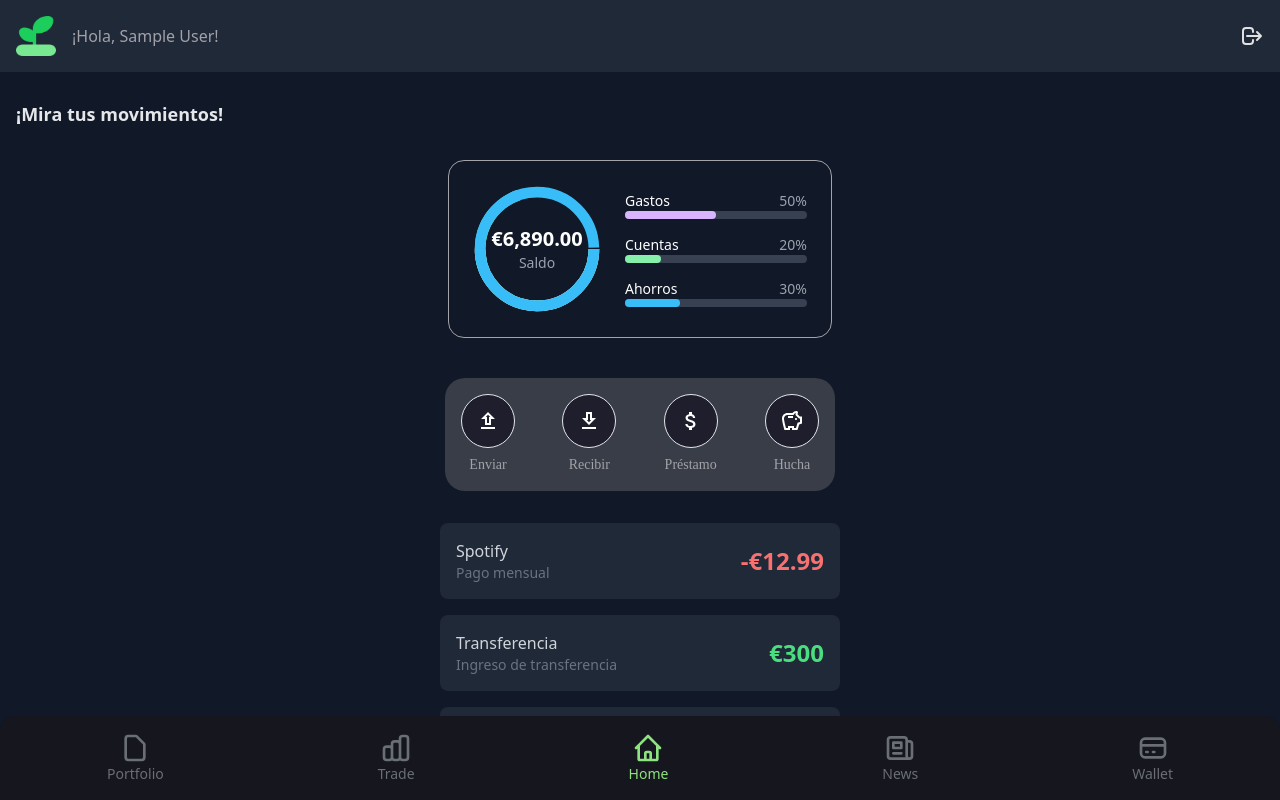
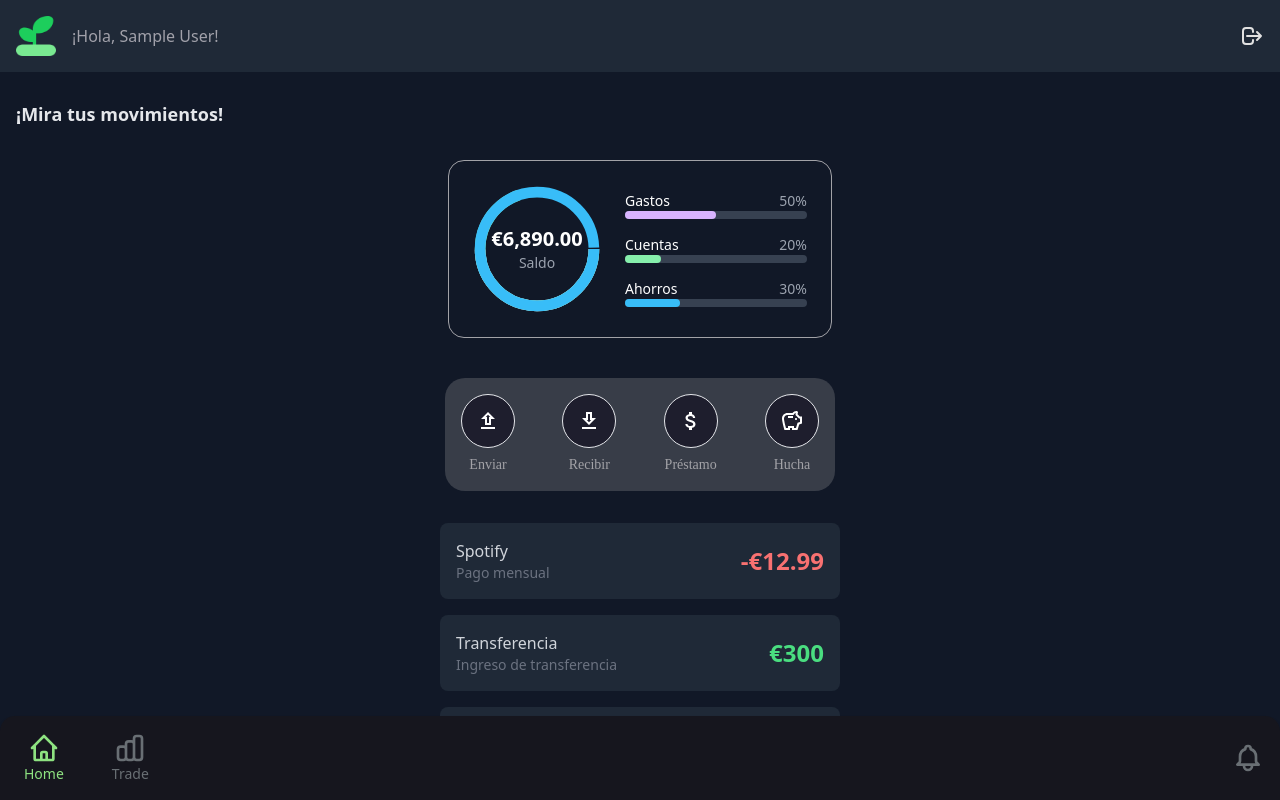
Before and after one commit to Yedpt/RSI_trade_project-Client, a React (Vite) app: page /auth/homebank in a window 1280 px wide. Shown: the top 800 px of the page. Built offline with nearby package versions, Linux system fonts and the light colour scheme; sample sign-in values are in the browser's storage.

Commit message:
feat: add NavbarBankHome component and integrate it into Layoutbank.jsx

```diff
--- /dev/null
+++ b/src/components/NavbarBankHome.jsx
@@ -0,0 +1,84 @@
+import React, { useState, useEffect } from "react";
+import { useNavigate, useLocation } from "react-router-dom";
+import { HomeIcon, ChartBarIcon, BellIcon } from "@heroicons/react/outline";
+import SplashScreen from "../components/SplashScreen";
+
+const NavbarBankHome = () => {
+  const [isSplashVisible, setIsSplashVisible] = useState(false);
+  const [activePage, setActivePage] = useState("");
+  const [isNotificationVisible, setIsNotificationVisible] = useState(false);
+  const navigate = useNavigate();
+  const location = useLocation();
+
+  const colors = {
+    activeGreen: "#8ee281",
+    inactiveGray: "#696F74",
+  };
+
+  useEffect(() => {
+    const currentPath = location.pathname.split("/").pop();
+    setActivePage(currentPath === "auth" ? "auth" : currentPath);
+  }, [location]);
+
+  const handleNavigation = (targetPage) => {
+    if (targetPage === "trade") {
+      setIsSplashVisible(true);
+      setTimeout(() => {
+        setIsSplashVisible(false);
+        navigate(`/auth/${targetPage}`);
+      }, 3000);
+    } else {
+      navigate(`/auth/${targetPage}`);
+    }
+  };
+
+  const handleNotificationClick = () => {
+    setIsNotificationVisible(true);
+    setTimeout(() => {
+      setIsNotificationVisible(false);
+    }, 2000);
+  };
+
+  const NavButton = ({ page, icon: Icon, label }) => (
+    <button
+      className="flex flex-col items-center p-2 md:text-lg"
+      style={{
+        color: activePage === page ? colors.activeGreen : colors.inactiveGray,
+      }}
+      onClick={() => handleNavigation(page)}
+    >
+      <Icon className="w-6 h-6 md:w-8 md:h-8" />
+      <span className="text-xs md:text-sm">{label}</span>
+    </button>
+  );
+
+  return (
+    <nav className="relative w-full">
+      {isSplashVisible && (
+        <SplashScreen onClose={() => setIsSplashVisible(false)} />
+      )}
+      <div className="fixed bottom-0 left-0 w-full flex items-center py-2 bg-[#16161E] shadow-md rounded-t-[15px] z-30">
+        <div className="flex gap-8 pl-4">
+          <NavButton page="homebank" icon={HomeIcon} label="Home" />
+          <NavButton page="trade" icon={ChartBarIcon} label="Trade" />
+        </div>
+        <button
+          className="p-2 ml-auto pr-4"
+          onClick={handleNotificationClick}
+          style={{ color: colors.inactiveGray }}
+        >
+          <BellIcon className="w-6 h-6 md:w-8 md:h-8" />
+        </button>
+      </div>
+
+      {isNotificationVisible && (
+        <div className="fixed bottom-16 left-0 right-0 mx-auto max-w-xs p-4 bg-black bg-opacity-80 rounded-xl text-white">
+          <div className="font-bold text-gray-400">Notificaciones</div>
+          <div> No tienes notificaciones.</div>
+        </div>
+      )}
+    </nav>
+  );
+};
+
+export default NavbarBankHome;
--- a/src/components/TradeHeader.jsx
+++ b/src/components/TradeHeader.jsx
@@ -1,6 +1,5 @@
 import React from "react";
 import Avatar from "@mui/material/Avatar";
-import { deepPurple } from "@mui/material/colors";
 import { useNavigate } from "react-router-dom";
 
 const TradeHeader = () => {
@@ -46,7 +45,7 @@ const TradeHeader = () => {
       {user && (
         <div className="flex items-center">
           <button onClick={handleProfile}>
-            <Avatar sx={{ bgcolor: deepPurple[800] }}>
+            <Avatar sx={{ bgcolor: "#1DB154" }}>
               {user.name ? user.name[0] : "U"}
             </Avatar>
           </button>
--- a/src/layout/LayoutBank.jsx
+++ b/src/layout/LayoutBank.jsx
@@ -1,6 +1,6 @@
 import React from "react";
 import { Outlet } from "react-router-dom";
-import NavBar from "../components/NavBar";
+import NavBarBankHome from "../components/NavbarBankHome";
 import Footer from "../components/Footer";
 
 const LayoutBank = () => {
@@ -8,7 +8,7 @@ const LayoutBank = () => {
     <>
       <Footer />
       <Outlet />
-      <NavBar />
+      <NavBarBankHome />
     </>
   );
 };
```
